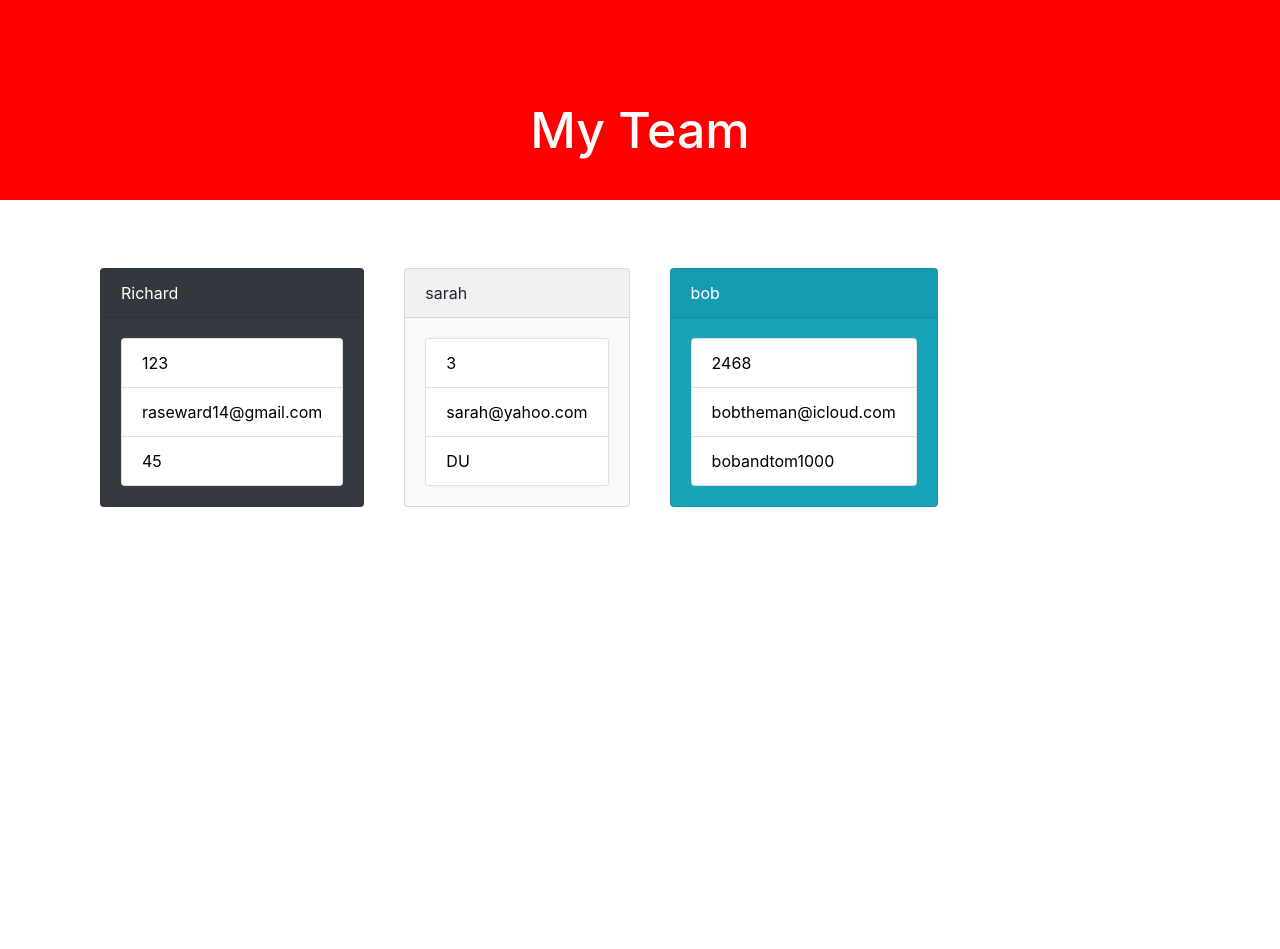
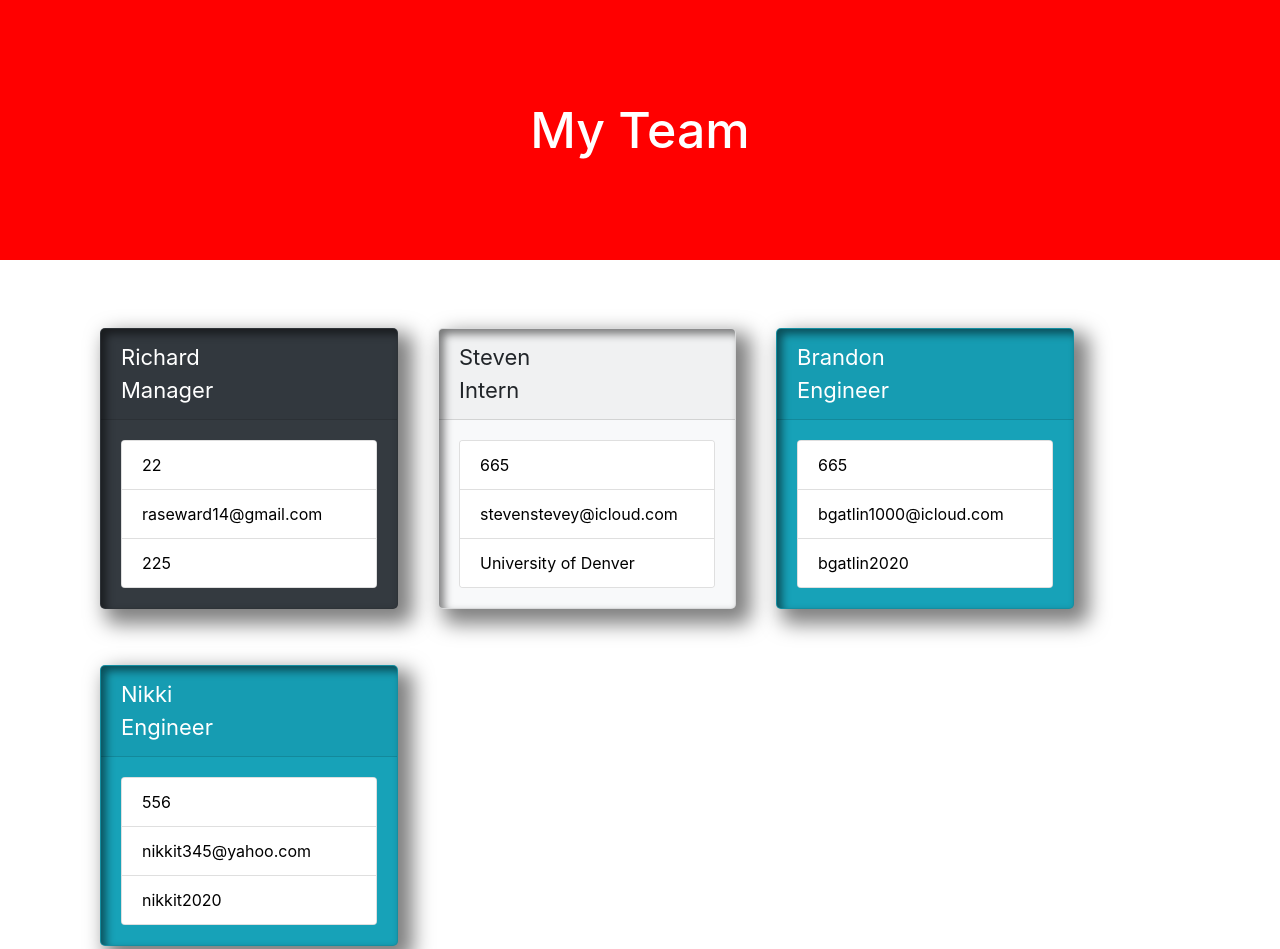
Before and after one commit to raseward14/Team_Profile_Generator, a website: page index.html in a window 1280 px wide. Shown: the top 949 px of the page. Before the commit the page ends 800 px from the top, so only its background shows below. Drawn offline with nearby package versions, Linux system fonts and the light colour scheme.

Commit message:
added card styles

```diff
--- a/index.html
+++ b/index.html
@@ -1,57 +1,75 @@
 <!doctype html>
 <html lang="en">
+
 <head>
   <!-- Required meta tags -->
   <meta charset="utf-8">
   <meta name="viewport" content="width=device-width, initial-scale=1, shrink-to-fit=no">
 
   <!-- Bootstrap CSS -->
-        <link rel="stylesheet" href="https://cdn.jsdelivr.net/npm/bootstrap@4.6.0/dist/css/bootstrap.min.css" integrity="sha384-B0vP5xmATw1+K9KRQjQERJvTumQW0nPEzvF6L/Z6nronJ3oUOFUFpCjEUQouq2+l" crossorigin="anonymous">
+  <link rel="stylesheet" href="https://cdn.jsdelivr.net/npm/bootstrap@4.6.0/dist/css/bootstrap.min.css"
+    integrity="sha384-B0vP5xmATw1+K9KRQjQERJvTumQW0nPEzvF6L/Z6nronJ3oUOFUFpCjEUQouq2+l" crossorigin="anonymous">
 
   <!-- my stylesheet -->
   <link rel="stylesheet" href="src/css/style.css">
 
   <title>Team Profile Generator!</title>
 </head>
+
 <body>
+  <header>
     <h1>My Team</h1>
+  </header>
   <div class='container'>
     <div class="portfolio-container">
       <div class="project-row">
-            <div class="card text-white bg-dark mb-3" style="max-width: 18rem;">
-  <div class="card-header">Richard</div>
+        <div class="card text-white bg-dark mb-3" style="min-width: 18rem;">
+          <div class="card-header">Richard<br>Manager</div>
           <div class="card-body">
-  <div class="card">
+            <div class="card" style='min-width: 16rem;'>
               <ul class="list-group list-group-flush">
-    <li class="list-group-item">123</li>
+                <li class="list-group-item">22</li>
                 <li class="list-group-item">raseward14@gmail.com</li>
-    <li class="list-group-item">45</li>
+                <li class="list-group-item">225</li>
               </ul>
             </div>
           </div>
         </div>
 
-        <div class="card bg-light mb-3" style="max-width: 18rem;">
-  <div class="card-header">sarah</div>
+        <div class="card bg-light mb-3" style="min-width: 18rem;">
+          <div class="card-header">Steven<br>Intern</div>
           <div class="card-body">
-  <div class="card">
+            <div class="card" style='min-width: 16rem;'>
               <ul class="list-group list-group-flush">
-    <li class="list-group-item">3</li>
-    <li class="list-group-item">sarah@yahoo.com</li>
-    <li class="list-group-item">DU</li>
+                <li class="list-group-item">665</li>
+                <li class="list-group-item">stevenstevey@icloud.com</li>
+                <li class="list-group-item">University of Denver</li>
               </ul>
             </div>
           </div>
         </div>
 
-        <div class="card text-white bg-info mb-3" style="max-width: 18rem;">
-  <div class="card-header">bob</div>
+        <div class="card text-white bg-info mb-3" style="min-width: 18rem;">
+          <div class="card-header">Brandon<br>Engineer</div>
           <div class="card-body">
-  <div class="card">
+            <div class="card" style='min-width: 16rem;'>
               <ul class="list-group list-group-flush">
-    <li class="list-group-item">2468</li>
-    <li class="list-group-item">bobtheman@icloud.com</li>
-    <li class="list-group-item">bobandtom1000</li>
+                <li class="list-group-item">665</li>
+                <li class="list-group-item">bgatlin1000@icloud.com</li>
+                <li class="list-group-item">bgatlin2020</li>
+              </ul>
+            </div>
+          </div>
+        </div>
+
+        <div class="card text-white bg-info mb-3" style="min-width: 18rem;">
+          <div class="card-header">Nikki<br>Engineer</div>
+          <div class="card-body">
+            <div class="card" style='min-width: 16rem;'>
+              <ul class="list-group list-group-flush">
+                <li class="list-group-item">556</li>
+                <li class="list-group-item">nikkit345@yahoo.com</li>
+                <li class="list-group-item">nikkit2020</li>
               </ul>
             </div>
           </div>
@@ -63,8 +81,12 @@
   <!-- Optional JavaScript; choose one of the two! -->
 
   <!-- Option 1: jQuery and Bootstrap Bundle (includes Popper) -->
-        <script src="https://code.jquery.com/jquery-3.5.1.slim.min.js" integrity="sha384-DfXdz2htPH0lsSSs5nCTpuj/zy4C+OGpamoFVy38MVBnE+IbbVYUew+OrCXaRkfj" crossorigin="anonymous"></script>
-        <script src="https://cdn.jsdelivr.net/npm/bootstrap@4.6.0/dist/js/bootstrap.bundle.min.js" integrity="sha384-Piv4xVNRyMGpqkS2by6br4gNJ7DXjqk09RmUpJ8jgGtD7zP9yug3goQfGII0yAns" crossorigin="anonymous"></script>
+  <script src="https://code.jquery.com/jquery-3.5.1.slim.min.js"
+    integrity="sha384-DfXdz2htPH0lsSSs5nCTpuj/zy4C+OGpamoFVy38MVBnE+IbbVYUew+OrCXaRkfj"
+    crossorigin="anonymous"></script>
+  <script src="https://cdn.jsdelivr.net/npm/bootstrap@4.6.0/dist/js/bootstrap.bundle.min.js"
+    integrity="sha384-Piv4xVNRyMGpqkS2by6br4gNJ7DXjqk09RmUpJ8jgGtD7zP9yug3goQfGII0yAns"
+    crossorigin="anonymous"></script>
 
   <!-- Option 2: Separate Popper and Bootstrap JS -->
   <!--
@@ -73,4 +95,5 @@
         <script src="https://cdn.jsdelivr.net/npm/bootstrap@4.6.0/dist/js/bootstrap.min.js" integrity="sha384-+YQ4JLhjyBLPDQt//I+STsc9iw4uQqACwlvpslubQzn4u2UU2UFM80nGisd026JF" crossorigin="anonymous"></script>
         -->
 </body>
+
 </html>
--- a/src/css/style.css
+++ b/src/css/style.css
@@ -1,19 +1,30 @@
-
+header {
+    background-color: red;
+}
 
 h1 {
-    background-color: red;
     font-size: 50px;
     text-align: center;
     color: white;
-    height: 20vh;
-    align-self: center;
     vertical-align: middle;
     padding: 100px;
+}
+
+div.card.mb-3 {
+    border-radius: 5px;
+    box-shadow: inset 5px 5px 8px rgba(0,0,0,0.5),
+    10px 10px 20px 5px rgba(0,0,0,0.5);
 }
 
 div.card-body {
     width: fit-content;
     block-size: fit-content;
+}
+
+div.card-header {
+    font-size: 22px;
+    font-weight: 500px;
+
 }
 
 div.project-row {
```
Also changed, not shown: generateHTML.js (+13 -13 lines). Lines whose indentation alone changed are shown as unchanged.
